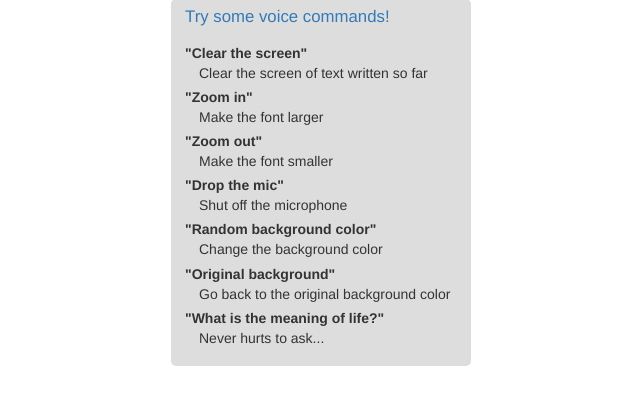
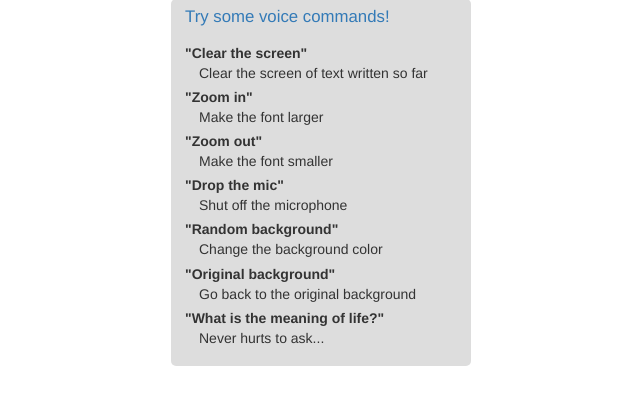
Before and after one commit to aop4/audio_tools, a Flask app: page / in a window 1280 px wide. Shown: the part 925-1319 px from the top of the page, without its empty margins (319-959 px from the left). Run offline with Flask 2, Linux system fonts and the light colour scheme; some libraries are stand-ins or nearby versions.

Commit message:
Modify original background command evocation

```diff
--- a/app/static/js/transcribe.js
+++ b/app/static/js/transcribe.js
@@ -120,7 +120,7 @@ var VOICE_COMMANDS = {
 	'zoom in':increaseFontSize,
 	'zoom out':decreaseFontSize,
 	'drop the mic':turnOffMic,
-	'random background color':randomBackgroundColor,
+	'random background':randomBackgroundColor,
 	'original background':revertBackgroundColor,
 	'what is the meaning of life':meaningOfLife,
 };
--- a/app/templates/transcribe.html
+++ b/app/templates/transcribe.html
@@ -29,8 +29,8 @@
       <dt>"Zoom in"</dt><dd>Make the font larger</dd>
       <dt>"Zoom out"</dt><dd>Make the font smaller</dd>
       <dt>"Drop the mic"</dt><dd>Shut off the microphone</dd>
-      <dt>"Random background color"</dt><dd>Change the background color</dd>
-      <dt>"Original background"</dt><dd>Go back to the original background color</dd>
+      <dt>"Random background"</dt><dd>Change the background color</dd>
+      <dt>"Original background"</dt><dd>Go back to the original background</dd>
       <dt>"What is the meaning of life?"</dt><dd>Never hurts to ask...</dd>
     </div>
 </div>
```
